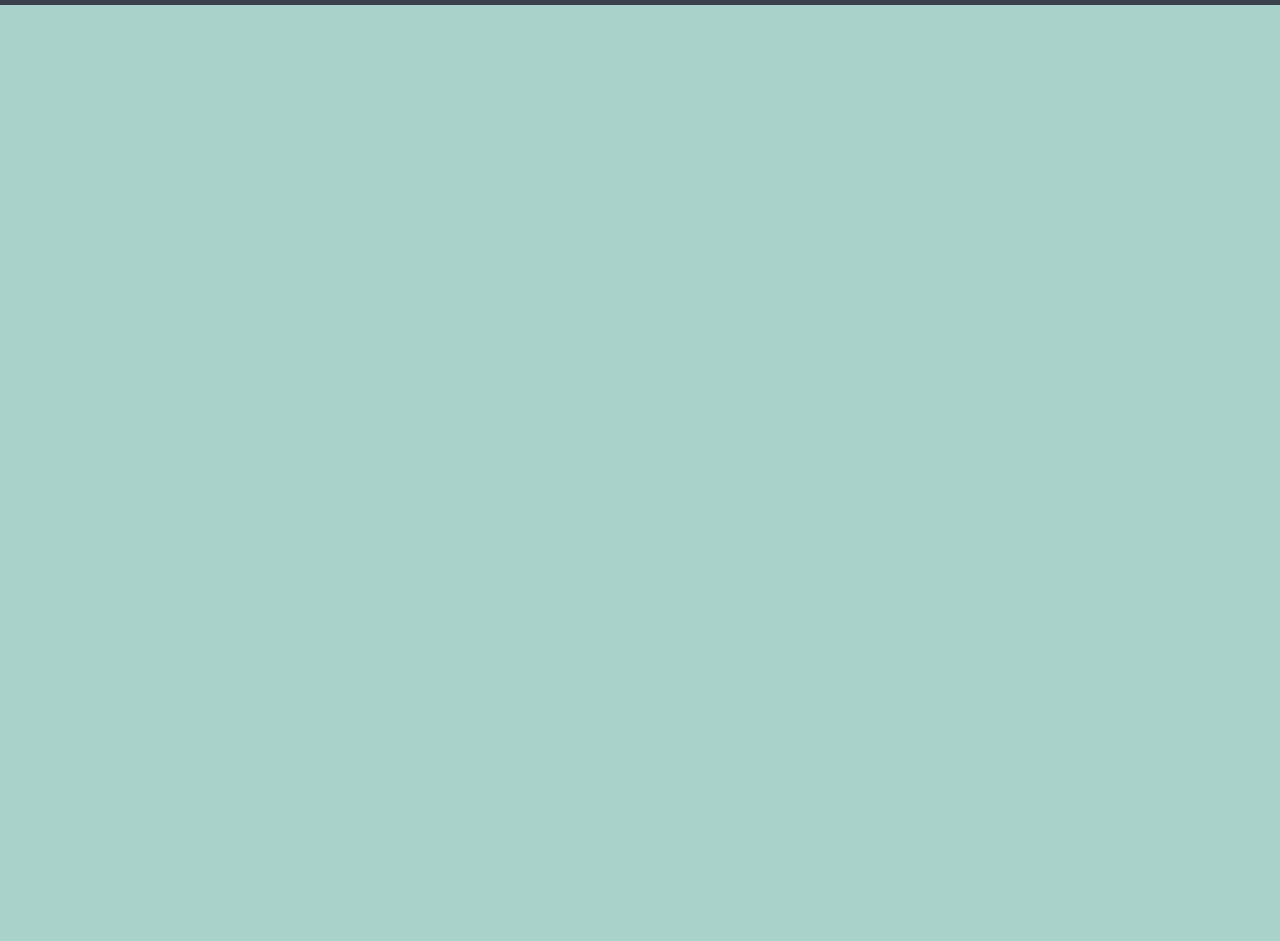
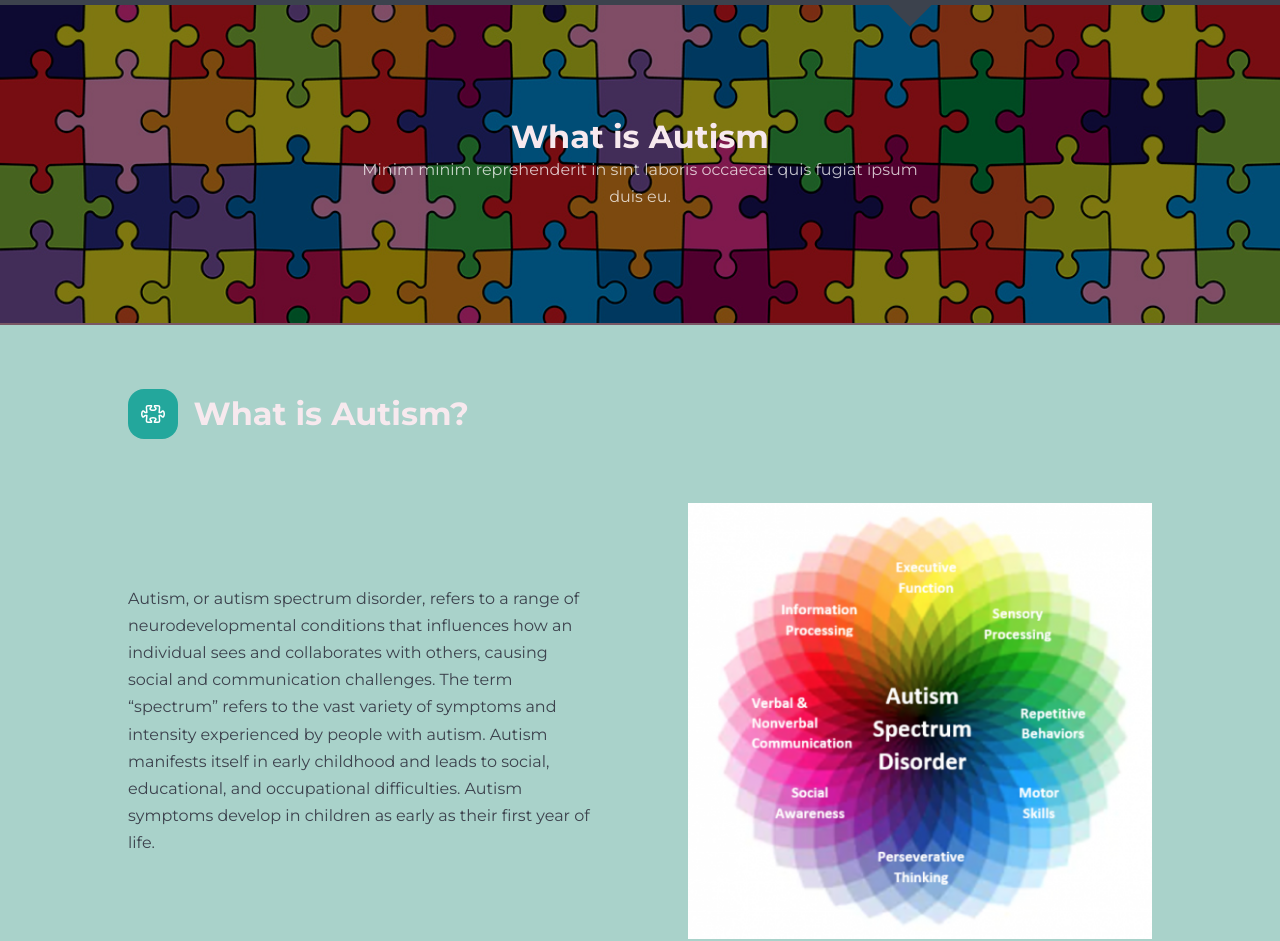
Before and after one commit to tovaulma/nft4asd, a React (Create React App) app: page /autism in a window 1280 px wide. Shown: the part 91-1032 px from the top of the page. Before the commit the page ends 800 px from the top, so only its background shows below. Built offline with nearby package versions, Linux system fonts and the light colour scheme.

Commit message:
asd info

```diff
--- a/src/App.jsx
+++ b/src/App.jsx
@@ -2,7 +2,7 @@ import { BrowserRouter, Routes, Route} from 'react-router-dom'
 
 import Home from './pages/home/Home'
 import About from './pages/about/About'
-import Contact from './pages/contact/Contact'
+import Autism from './pages/autism/Autism'
 import NotFound from './pages/notFound/NotFound'
 import Roadmap from './pages/roadmap/Roadmap'
 import Navbar from './components/Navbar'
@@ -15,7 +15,7 @@ const App = () => {
       <Routes>
         <Route index element={<Home/>}/>
         <Route path='about' element={<About/>}/>
-        <Route path='contact' element={<Contact/>}/>
+        <Route path='autism' element={<Autism/>}/>
         <Route path='roadmap' element={<Roadmap/>}/>
         <Route path='*' element={<NotFound/>}/>
       </Routes>
--- a/src/components/navbar.css
+++ b/src/components/navbar.css
@@ -119,7 +119,7 @@ nav {
     }
 
     .nav__links li a {
-        background-color: var(--color-primary);
+        background-color: #3c424d;
         height: 100%;
         width: 100%;
         display: flex;
--- a/src/data.js
+++ b/src/data.js
@@ -10,8 +10,8 @@ export const links = [
         path: '/about'
     },
     {
-        name: "Contact",
-        path: '/contact'
+        name: "Autism Spectrum Disorder",
+        path: '/autism'
     },
     {
         name: "Roadmap",
--- /dev/null
+++ b/src/pages/autism/Autism.jsx
@@ -0,0 +1,32 @@
+import './autism.css'
+import Image from '../../images/header__image.jpg'
+import Header from '../../components/Header'
+import Footer from '../../components/Footer'
+import SectionHead from '../../components/SectionHead'
+import {BsPuzzle} from 'react-icons/bs'
+import ASDImage from '../../images/asd_image.png'
+
+const Autism = () => {
+  return (
+    <>
+    <Header title="What is Autism" image={Image}>
+      Minim minim reprehenderit in sint laboris occaecat quis fugiat ipsum duis eu.
+    </Header>
+    <div className='container autism__container'>
+      <SectionHead icon={<BsPuzzle/>} title="What is Autism?"/>
+      <div className='autism__wrapper'>
+        <div className='autism_left'>
+          <p>
+          Autism, or autism spectrum disorder, refers to a range of neurodevelopmental conditions that influences how an individual sees and collaborates with others, causing social and communication challenges. The term “spectrum” refers to the vast variety of symptoms and intensity experienced by people with autism. Autism manifests itself in early childhood and leads to social, educational, and occupational difficulties. Autism symptoms develop in children as early as their first year of life.          </p>
+        </div>
+        <div className='autism_right'>
+          <img src={ASDImage} alt="Autism Spectrum Disorder"/>
+        </div>
+      </div>
+    </div>
+    <Footer/>
+    </>
+  )
+}
+
+export default Autism
--- /dev/null
+++ b/src/pages/autism/autism.css
@@ -0,0 +1,12 @@
+.autism__container {
+    margin-top: 4rem;
+}
+
+.autism__wrapper {
+    margin-top: 4rem;
+    display: grid;
+    grid-template-columns: 1fr 1fr;
+    align-items: center;
+    justify-content: space-between;
+    gap: 6rem;
+}
--- a/src/pages/contact/Contact.jsx
+++ /dev/null
@@ -1,17 +0,0 @@
-import './contact.css'
-import Image from '../../images/header__image.jpg'
-import Header from '../../components/Header'
-import Footer from '../../components/Footer'
-
-const Contact = () => {
-  return (
-    <>
-    <Header title="Contact" image={Image}>
-      Minim minim reprehenderit in sint laboris occaecat quis fugiat ipsum duis eu.
-    </Header>
-    <Footer/>
-    </>
-  )
-}
-
-export default Contact
```
Also changed, not shown: src/images/asd_image.png (added), src/pages/contact/contact.css (deleted).
